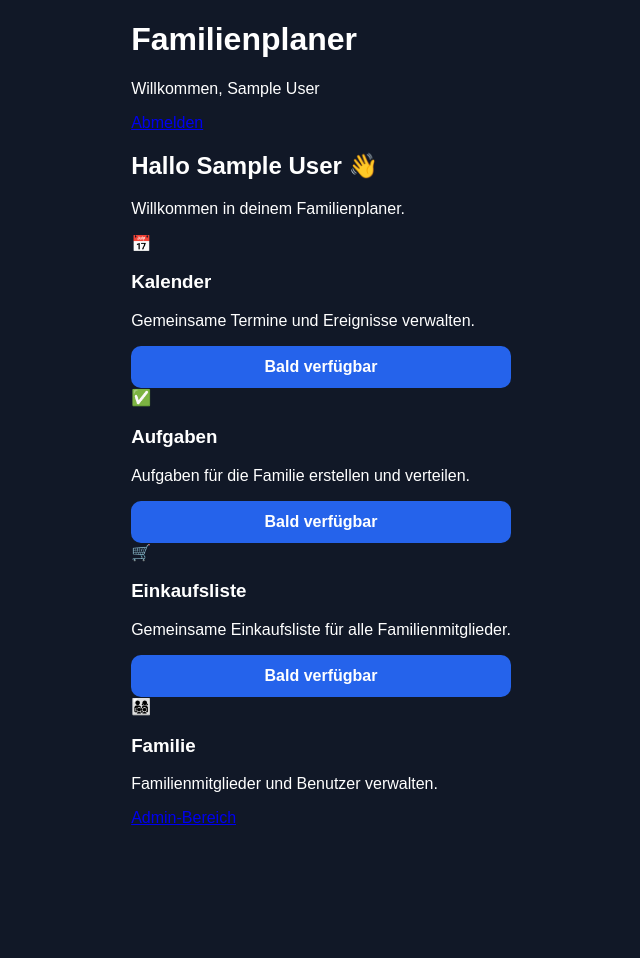
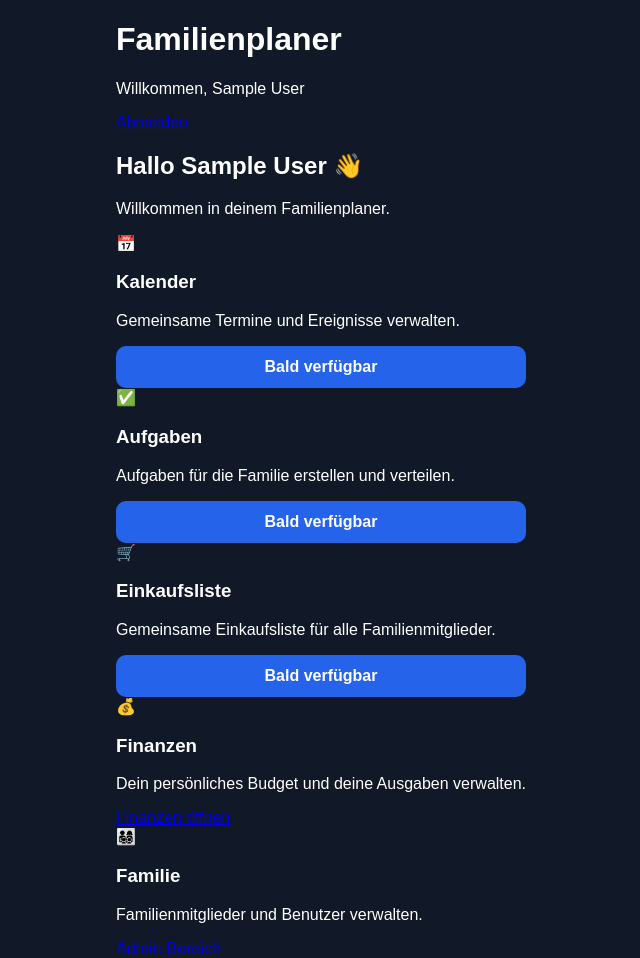
Before and after one commit to JK597/familienplaner, a Flask app: page /dashboard in a window 1280 px wide. Shown: the whole page, without its empty margins (319-959 px from the left). Before the commit the page ends 825 px from the top, so only its background shows below. Run offline with Flask 3, Linux system fonts and the light colour scheme; the visitor is signed in with stand-in values (Sample User, id 1); some libraries are stand-ins or nearby versions.

Commit message:
Finanzen Karte im Dashboard

```diff
--- a/templates/dashboard.html
+++ b/templates/dashboard.html
@@ -1,5 +1,6 @@
 <!DOCTYPE html>
 <html lang="de">
+
 <head>
     <meta charset="UTF-8">
     <meta name="viewport" content="width=device-width, initial-scale=1.0">
@@ -14,6 +15,7 @@
 <div class="app-container">
 
     <header class="topbar">
+
         <div>
             <h1>Familienplaner</h1>
             <p>Willkommen, {{ benutzer }}</p>
@@ -22,23 +24,31 @@
         <a href="/logout" class="logout-button">
             Abmelden
         </a>
+
     </header>
 
 
     <main class="dashboard">
 
         <div class="welcome-card">
-                <h2>Hallo {{ benutzer }} 👋</h2>
+
+            <h2>
+                Hallo {{ benutzer }} 👋
+            </h2>
 
             <p>
                 Willkommen in deinem Familienplaner.
             </p>
+
         </div>
 
 
         <div class="dashboard-grid">
 
+            <!-- KALENDER -->
+
             <div class="dashboard-card">
+
                 <div class="card-icon">
                     📅
                 </div>
@@ -52,10 +62,14 @@
                 <button disabled>
                     Bald verfügbar
                 </button>
+
             </div>
 
 
+            <!-- AUFGABEN -->
+
             <div class="dashboard-card">
+
                 <div class="card-icon">
                     ✅
                 </div>
@@ -69,10 +83,14 @@
                 <button disabled>
                     Bald verfügbar
                 </button>
+
             </div>
 
 
+            <!-- EINKAUFSLISTE -->
+
             <div class="dashboard-card">
+
                 <div class="card-icon">
                     🛒
                 </div>
@@ -86,10 +104,35 @@
                 <button disabled>
                     Bald verfügbar
                 </button>
+
             </div>
 
 
+            <!-- FINANZEN -->
+
             <div class="dashboard-card">
+
+                <div class="card-icon">
+                    💰
+                </div>
+
+                <h3>Finanzen</h3>
+
+                <p>
+                    Dein persönliches Budget und deine Ausgaben verwalten.
+                </p>
+
+                <a href="/finanzen" class="card-button">
+                    Finanzen öffnen
+                </a>
+
+            </div>
+
+
+            <!-- ADMIN -->
+
+            <div class="dashboard-card">
+
                 <div class="card-icon">
                     👨‍👩‍👧‍👦
                 </div>
@@ -101,14 +144,19 @@
                 </p>
 
                 {% if rolle == "admin" %}
+
                     <a href="/admin" class="card-button">
                         Admin-Bereich
                     </a>
+
                 {% else %}
+
                     <button disabled>
                         Nur für Admins
                     </button>
+
                 {% endif %}
+
             </div>
 
         </div>
```
Lines whose indentation alone changed are shown as unchanged.
